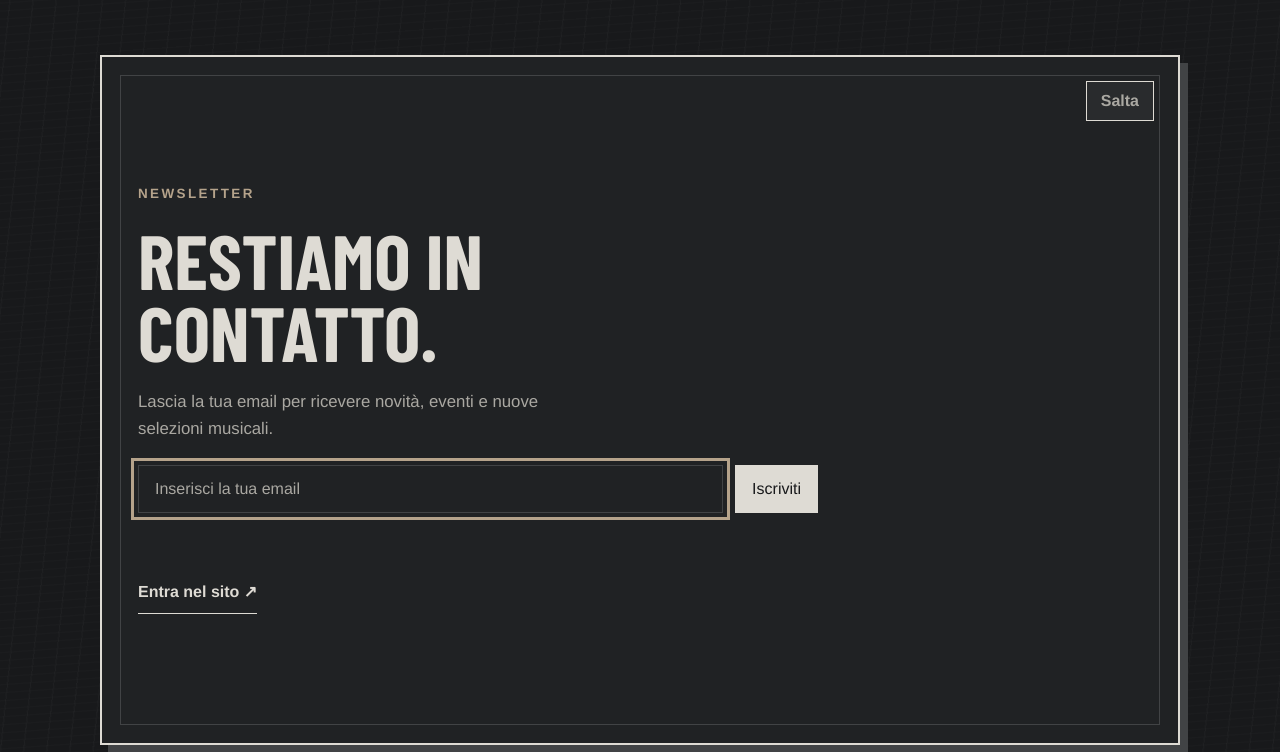
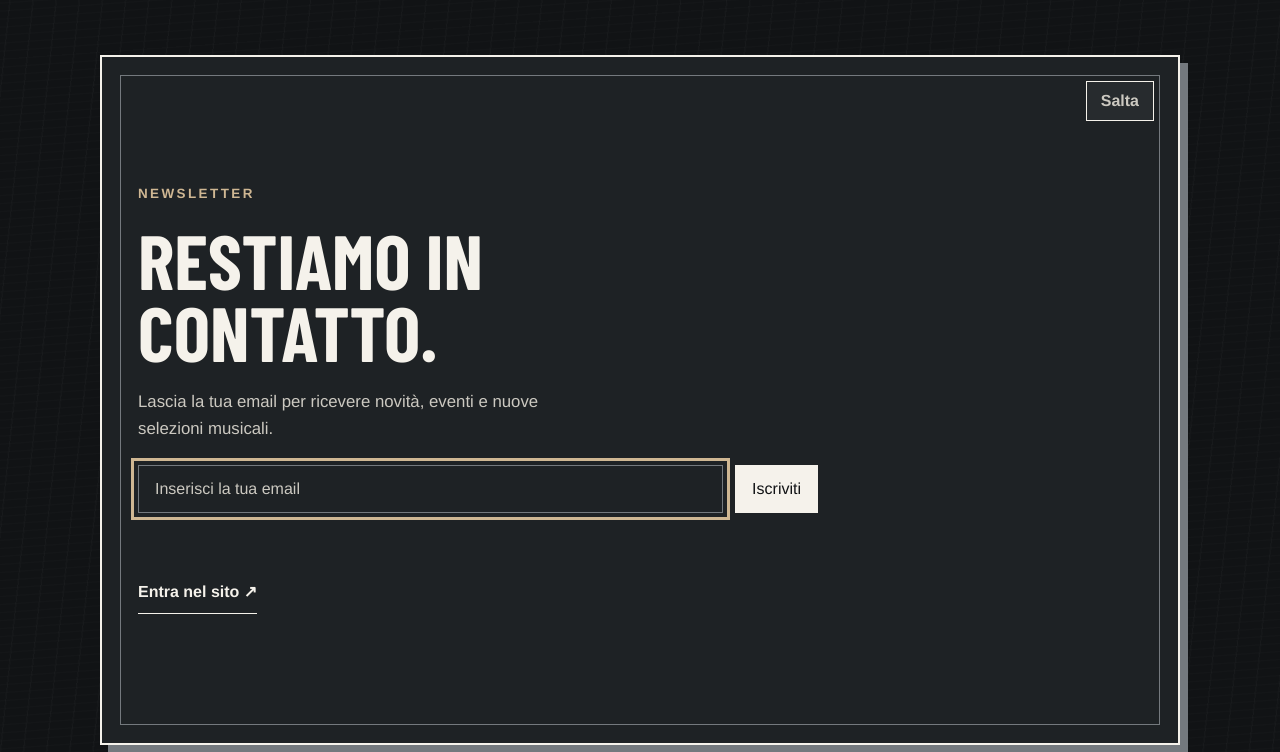
Before and after one commit to YussAb/cultura_x_contro, a plain HTML site: page index.html in a window 1280 px wide. Shown: the top 752 px of the page. Drawn offline with nearby package versions, Linux system fonts and the light colour scheme; a web font is replaced by a local one.

Commit message:
Improve dark theme text and border contrast

```diff
--- a/art-direction.css
+++ b/art-direction.css
@@ -1,14 +1,14 @@
 /* Muted charcoal, warm stone and sage; retain the arcade typography and geometry. */
 :root {
-  --bg: #18191b;
-  --text: #dedbd4;
-  --muted: #aaa8a2;
-  --line: #414345;
-  --line-strong: #dedbd4;
-  --accent: #b5a38b;
-  --accent-contrast: #202224;
-  --surface: #202224;
-  --surface-soft: #2b2d2f;
+  --bg: #111315;
+  --text: #f5f2eb;
+  --muted: #ccc9c1;
+  --line: #74797e;
+  --line-strong: #f5f2eb;
+  --accent: #cfb793;
+  --accent-contrast: #1e2225;
+  --surface: #1e2225;
+  --surface-soft: #30363a;
   --shadow: none;
   --font-display: "Barlow Condensed", Impact, "Arial Narrow", sans-serif;
   --radius: 0px;
@@ -251,3 +251,8 @@ body.theme-purple { --amber: #80602c; --sage: #52693d; --terracotta: #9b533c; }
 .newsletter-cta-label, .event-status { color: var(--amber); }
 .home-newsletter .newsletter-form button { background: var(--sage); border-color: var(--sage); color: #18191b; }
 body.theme-purple .home-newsletter .newsletter-form button { color: #fff; }
+
+/* Keep supporting copy legible on dark surfaces. */
+.home-card-text { font-weight: 500; }
+body:not(.theme-purple) .newsletter-form input { border-color: var(--line); }
+body:not(.theme-purple) .menu-toggle { border-color: var(--text); }
--- a/index.html
+++ b/index.html
@@ -15,7 +15,7 @@
     rel="stylesheet"
   >
   <link rel="stylesheet" href="./styles.css">
-  <link rel="stylesheet" href="./art-direction.css?v=colour-accents-1">
+  <link rel="stylesheet" href="./art-direction.css?v=contrast-1">
   <link rel="stylesheet" href="./map.css?v=muted-charcoal-1">
 </head>
 <body>
```
